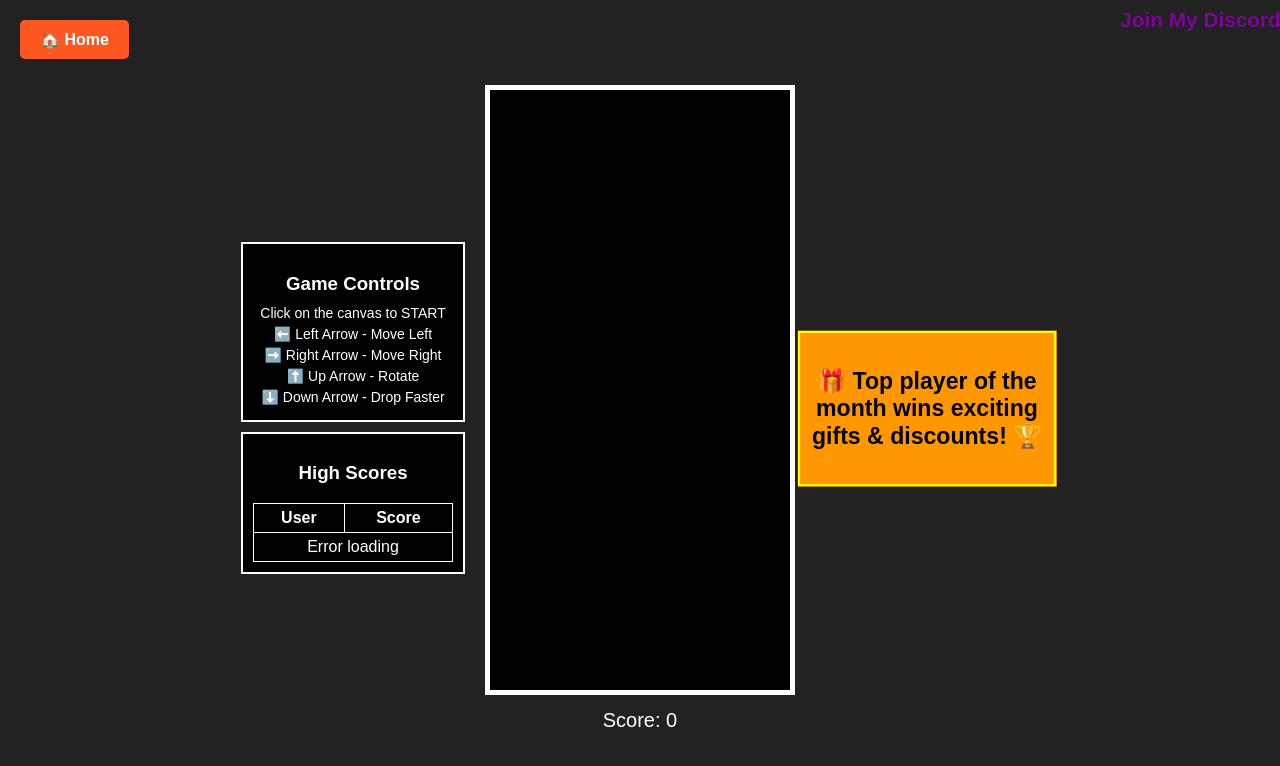
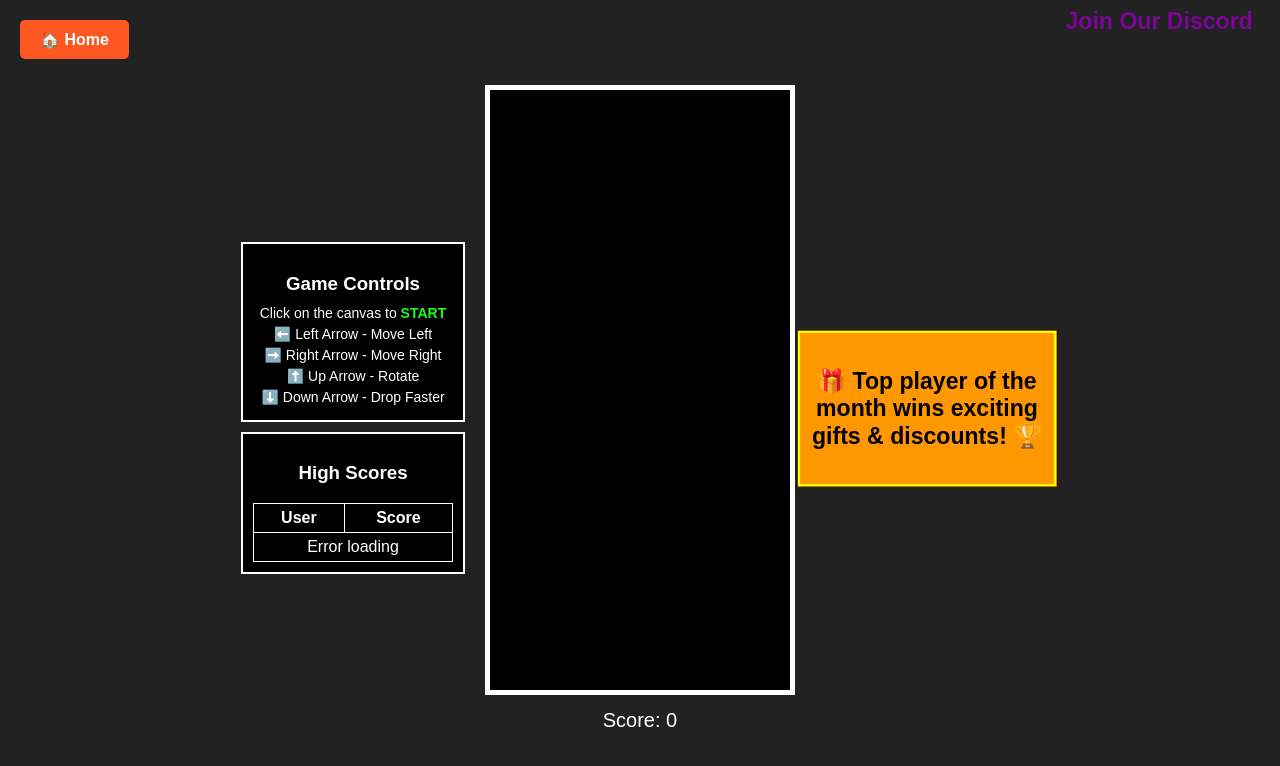
Before and after one commit to GeorgeZa01/ARIZE---E-commerce, a website: page frontend/Html/game.html in a window 1280 px wide. Drawn offline with Linux system fonts and the light colour scheme; no server answers.

Commit message:
added more styling

```diff
--- a/frontend/Html/game.html
+++ b/frontend/Html/game.html
@@ -101,9 +101,9 @@
         .discord-text {
     position: fixed;
     top: 10px;
-    right: 10px;
+    right: 40px;
     color: rgb(123, 5, 152);
-    font-size: 18px;
+    font-size: 20px;
     font-weight: bold;
     font-family: Arial, sans-serif;
     text-decoration: none;
@@ -125,7 +125,7 @@
         <div>
             <div id="controls-container">
                 <h3>Game Controls</h3>
-                <p>Click on the canvas to START</p>
+                <p>Click on the canvas to <strong style= color:#17ff17  >START</strong></p>
                 <p>⬅️ Left Arrow - Move Left</p>
                 <p>➡️ Right Arrow - Move Right</p>
                 <p>⬆️ Up Arrow - Rotate</p>
@@ -153,7 +153,7 @@
             <div id="scoreboard">Score: <span id="score">0</span></div>
         </div>
 
-        <a href="YOUR_DISCORD_INVITE_LINK" class="discord-text">Join My Discord</a>
+        <a href="https://discord.gg/8reCZG5C" class="discord-text">Join Our Discord</a>
 
         <div id="reward-message">
             <p>🎁 Top player of the month wins exciting gifts & discounts! 🏆</p>
```
